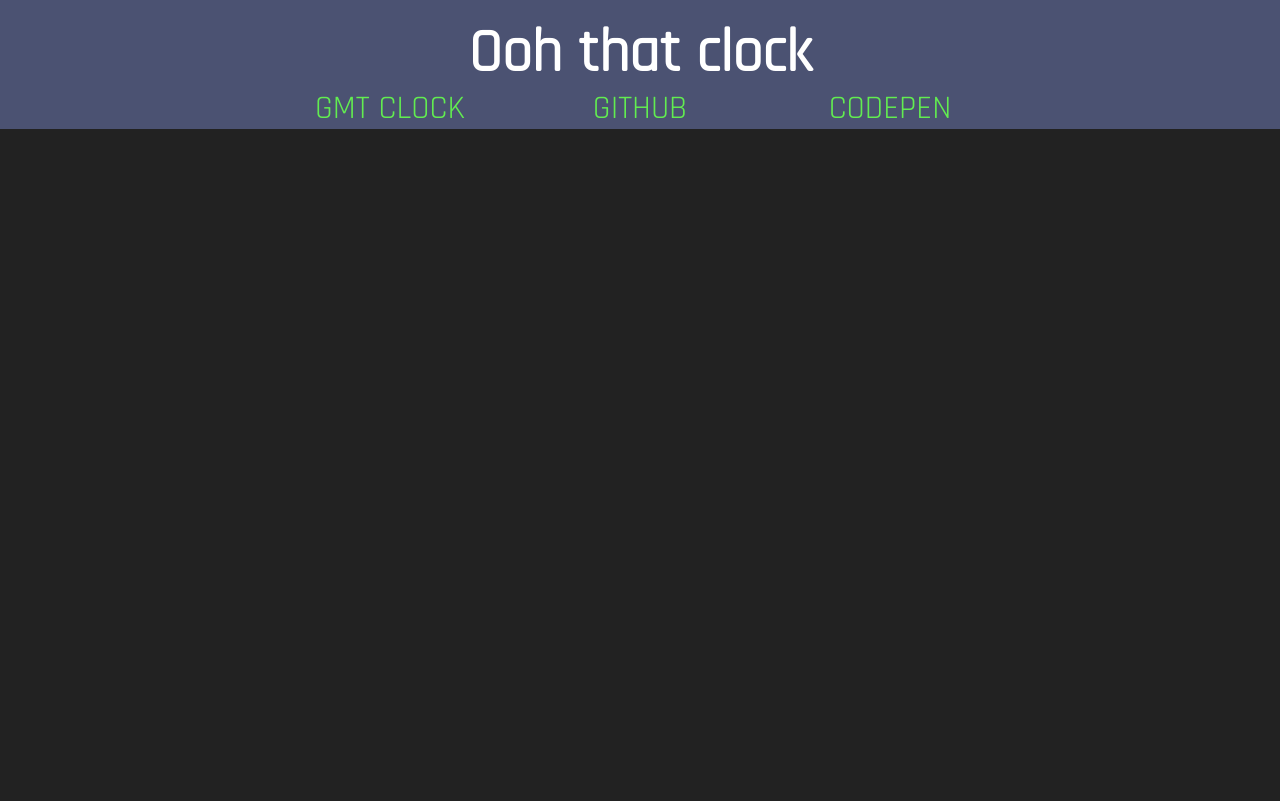
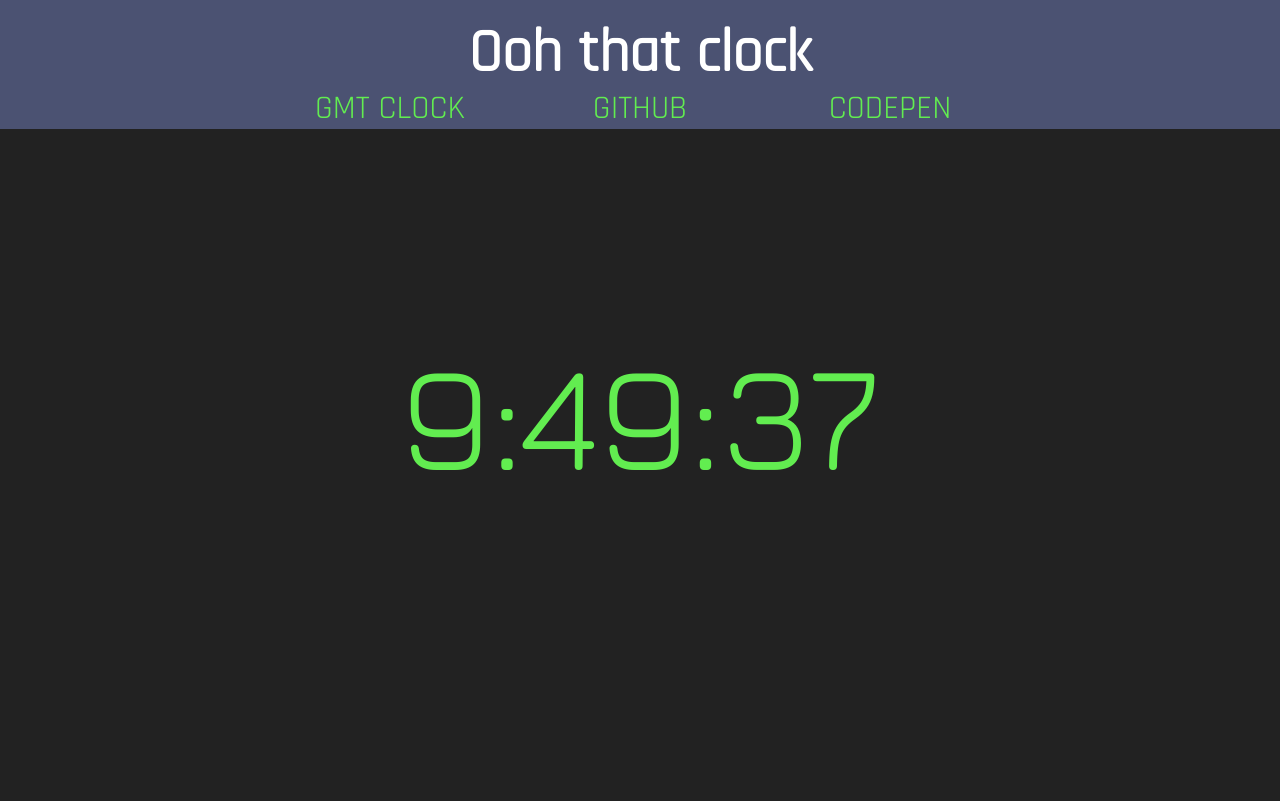
Before and after one commit to lifeinprism/ooh-that-clock, a plain HTML site: page index.html in a window 1280 px wide. Drawn offline with nearby package versions, Linux system fonts and the light colour scheme.

Commit message:
added clock, improved style

```diff
--- a/index.html
+++ b/index.html
@@ -3,8 +3,8 @@
     <script src="http://code.jquery.com/jquery-1.11.0.min.js"></script>
     <script src="src/clocky.js"></script>
     <link rel="stylesheet" type="text/css" href="lib/main.css">
-    <link href="https://fonts.googleapis.com/css?family=Rajdhani" rel="stylesheet">
-    <title>Get All The Gifs</title>
+    <link href="https://fonts.googleapis.com/css?family=Rajdhani|Jura" rel="stylesheet">
+    <title>Ooh that clock</title>
   </head>
   <body>
     <div id="titleBlock">
@@ -15,7 +15,8 @@
         <div class="floating-box"><a href="https://codepen.io/lifeinprism/" target="_blank">CODEPEN</a></div>
       </div>
     </div>
-    <div id="clock-display">
+    <div id="clock-holder">
+      <div id="clock-display"></div>
     </div>
 
   </body>
--- a/lib/main.css
+++ b/lib/main.css
@@ -39,3 +39,19 @@ h1 {
 	text-decoration: none;
 	color: #62ed50;
 }
+
+#clock-holder {
+	height: 70%;
+	width: 100%;
+}
+#clock-display {
+	height: 85%;
+	width: 100%;
+	text-align: center;
+	display: table;
+	color: #62ed50;
+	font-size: 150px;
+	position: relative;
+	top: 35%;
+	font-family: Jura;
+}
--- a/src/clocky.js
+++ b/src/clocky.js
@@ -1,5 +1,31 @@
 window.onload = function() {
 
+  var startTime = () => {
+    var today = new Date();
+    var h = today.getHours();
+    var m = today.getMinutes();
+    var s = today.getSeconds();
+    m = checkTime(m);
+    s = checkTime(s);
+    h = twelveHourTime(h);
+    document.getElementById('clock-display').innerHTML = h + ":" + m + ":" + s;
+    var t = setTimeout(startTime, 500);
+  }
 
+  var checkTime = (x) => {
+    if (x < 10) {
+      x = "0" + x;
+    }
+    return x;
+  }
+
+  var twelveHourTime = (x) => {
+    if (x > 12) {
+      x = x - 12;
+    }
+    return x;
+  }
+
+  startTime();
 
 }
```
